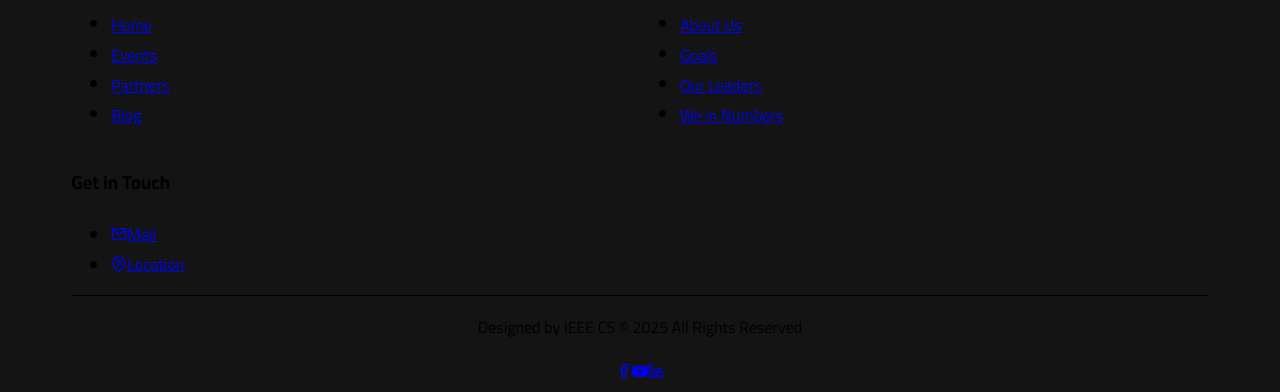
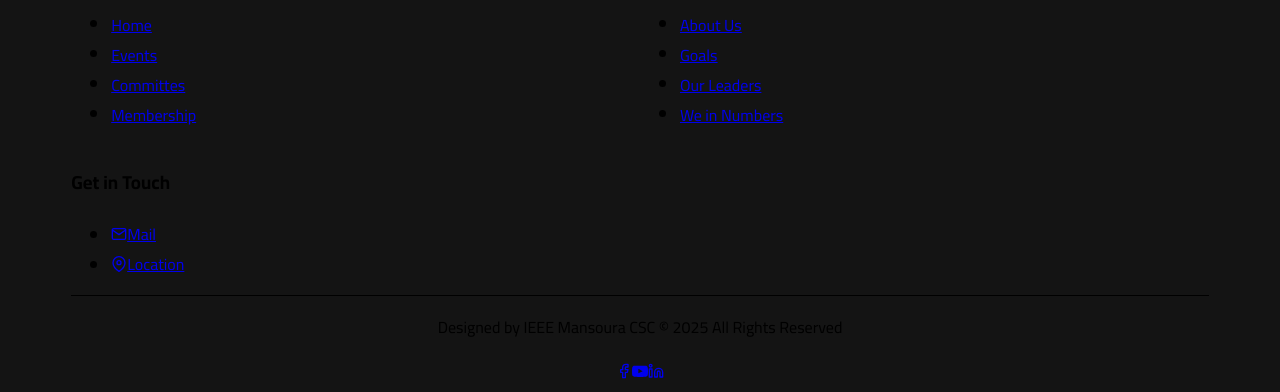
Before and after one commit to IEEEManCSC/IEEEManCSC-Website, a Next.js app: page / in a window 1280 px wide. Shown: the part 9275-9667 px from the top of the page. Built offline with nearby package versions, Linux system fonts and the light colour scheme.

Commit message:
activate links

```diff
--- a/app/components/Footer.tsx
+++ b/app/components/Footer.tsx
@@ -47,36 +47,36 @@ export default function Footer() {
                 </h3>
                 <ul className="space-y-2 text-sm max-sm:text-xs">
                   <li>
-                    <a
+                    <Link
                       href="#"
                       className="hover:text-amber-500 transition-colors flex items-center gap-2"
                     >
                       Home
-                    </a>
+                    </Link>
                   </li>
                   <li>
-                    <a
-                      href="#"
+                    <Link
+                      href="/events"
                       className="hover:text-amber-500 transition-colors flex items-center gap-2"
                     >
                       Events
-                    </a>
+                    </Link>
                   </li>
                   <li>
-                    <a
-                      href="#"
+                    <Link
+                      href="/committees"
                       className="hover:text-amber-500 transition-colors flex items-center gap-2"
                     >
-                      Partners
-                    </a>
+                      Committes
+                    </Link>
                   </li>
                   <li>
-                    <a
-                      href="#"
+                    <Link
+                      href="/membership"
                       className="hover:text-amber-500 transition-colors flex items-center gap-2"
                     >
-                      Blog
-                    </a>
+                      Membership
+                    </Link>
                   </li>
                 </ul>
               </div>
@@ -86,36 +86,36 @@ export default function Footer() {
                 </h3>
                 <ul className="space-y-2 text-sm max-sm:text-xs">
                   <li>
-                    <a
-                      href="#"
+                    <Link
+                      href="/aboutus"
                       className="hover:text-amber-500 transition-colors flex items-center gap-2"
                     >
                       About Us
-                    </a>
+                    </Link>
                   </li>
                   <li>
-                    <a
-                      href="#"
+                    <Link
+                      href="#goals"
                       className="hover:text-amber-500 transition-colors flex items-center gap-2"
                     >
                       Goals
-                    </a>
+                    </Link>
                   </li>
                   <li>
-                    <a
-                      href="#"
+                    <Link
+                      href="/aboutus"
                       className="hover:text-amber-500 transition-colors flex items-center gap-2"
                     >
                       Our Leaders
-                    </a>
+                    </Link>
                   </li>
                   <li>
-                    <a
-                      href="#"
+                    <Link
+                      href="#impact"
                       className="hover:text-amber-500 transition-colors flex items-center gap-2"
                     >
                       We in Numbers
-                    </a>
+                    </Link>
                   </li>
                 </ul>
               </div>
@@ -125,22 +125,22 @@ export default function Footer() {
                 </h3>
                 <ul className="space-y-2 text-sm max-sm:text-xs">
                   <li>
-                    <a
-                      href="mailto:someone@ieee.org"
+                    <Link
+                      href="mailto:csc@ieeemansb.org"
                       className="hover:text-amber-500 transition-colors flex items-center gap-2"
                     >
                       <FiMail className="h-5 w-5 max-sm:h-4 max-sm:w-4" />
                       Mail
-                    </a>
+                    </Link>
                   </li>
                   <li>
-                    <a
-                      href="#"
+                    <Link
+                      href="https://maps.app.goo.gl/pNd32WMa374EYLGy9"
                       className="hover:text-amber-500 transition-colors flex items-center gap-2"
                     >
                       <FiMapPin className="h-5 w-5 max-sm:h-4 max-sm:w-4" />
                       Location
-                    </a>
+                    </Link>
                   </li>
                 </ul>
               </div>
@@ -152,7 +152,7 @@ export default function Footer() {
 
         <div className="flex flex-col items-center gap-4 md:flex-row md:justify-between">
           <p className="text-lg text-neutral-300 text-center max-sm:text-base">
-            Designed by IEEE CS © 2025 All Rights Reserved
+            Designed by IEEE Mansoura CSC © 2025 All Rights Reserved
           </p>
 
           <div className="flex gap-4">
--- a/app/components/Nav.tsx
+++ b/app/components/Nav.tsx
@@ -15,8 +15,8 @@ export default function Nav() {
   const navItems = [
     { href: "/", label: "Home" },
     { href: "/events", label: "Events" },
-    { href: "/membership", label: "Member Ship" },
-    { href: "/commites", label: "Committees" },
+    { href: "/membership", label: "Membership" },
+    { href: "/committees", label: "Committees" },
     { href: "/aboutus", label: "About Us" },
   ];
 
```
